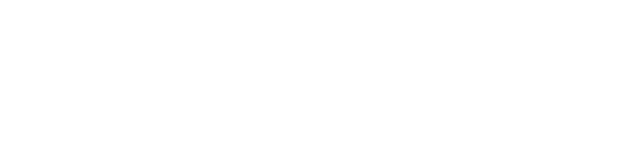
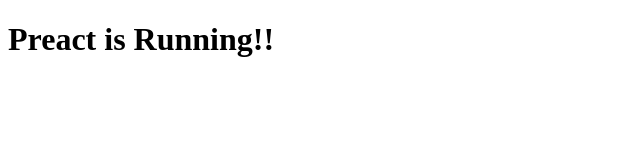
Before and after one commit to nikx12/preactDemo, a Preact app: page src/index.html in a window 1280 px wide. Shown: the whole page, without its empty margins (0-640 px from the left). Built offline with nearby package versions, Linux system fonts and the light colour scheme.

Commit message:
Simple preact working page

```diff
--- a/package.json
+++ b/package.json
@@ -13,6 +13,7 @@
     "webpack-dev-server": "^3.1.10"
   },
   "devDependencies": {
+    "@babel/core": "^7.1.6",
     "webpack-cli": "^3.1.2"
   },
   "scripts": {
--- a/src/index.html
+++ b/src/index.html
@@ -7,6 +7,7 @@
     <title>Document</title>
 </head>
 <body>
+    <h1> Preact is Running!!</h1>
     <script src="bundle.js"></script>
 </body>
 </html>
```
Also changed, not shown: 1 other file.
